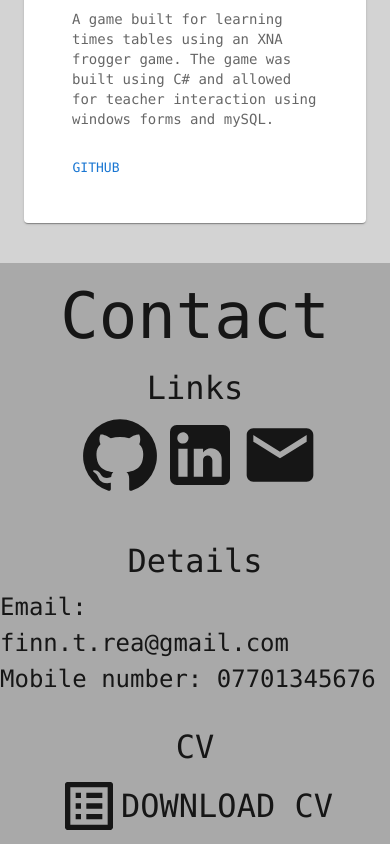
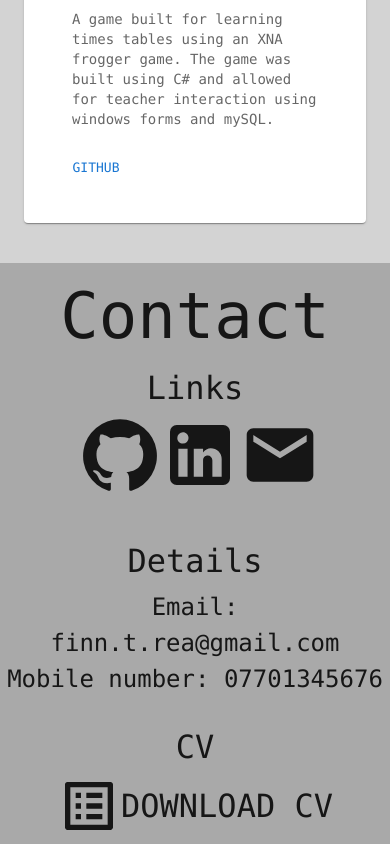
Before and after one commit to finnrea78/Portfolio, a React (Create React App) app: page / in a window 390 px wide. Shown: the part 3609-4453 px from the top of the page. Built offline with nearby package versions, Linux system fonts and the light colour scheme.

Commit message:
Update: contact text centering for mobile phone

```diff
--- a/src/components/Contact.js
+++ b/src/components/Contact.js
@@ -98,7 +98,7 @@ const Contact = React.forwardRef((props, ref) => {
             component="p"
             sx={{
               display: "flex",
-              textAlign: { sm: "justify", md: "center", lg: "justify" },
+              textAlign: { xs: "center", sm: "justify", md: "center", lg: "justify" },
               alignItems: "center",
               justifyContent: "center",
               whiteSpace: "pre-wrap",
```
Also changed, not shown: 1 other file (tests, documents, lock files or other folders).
